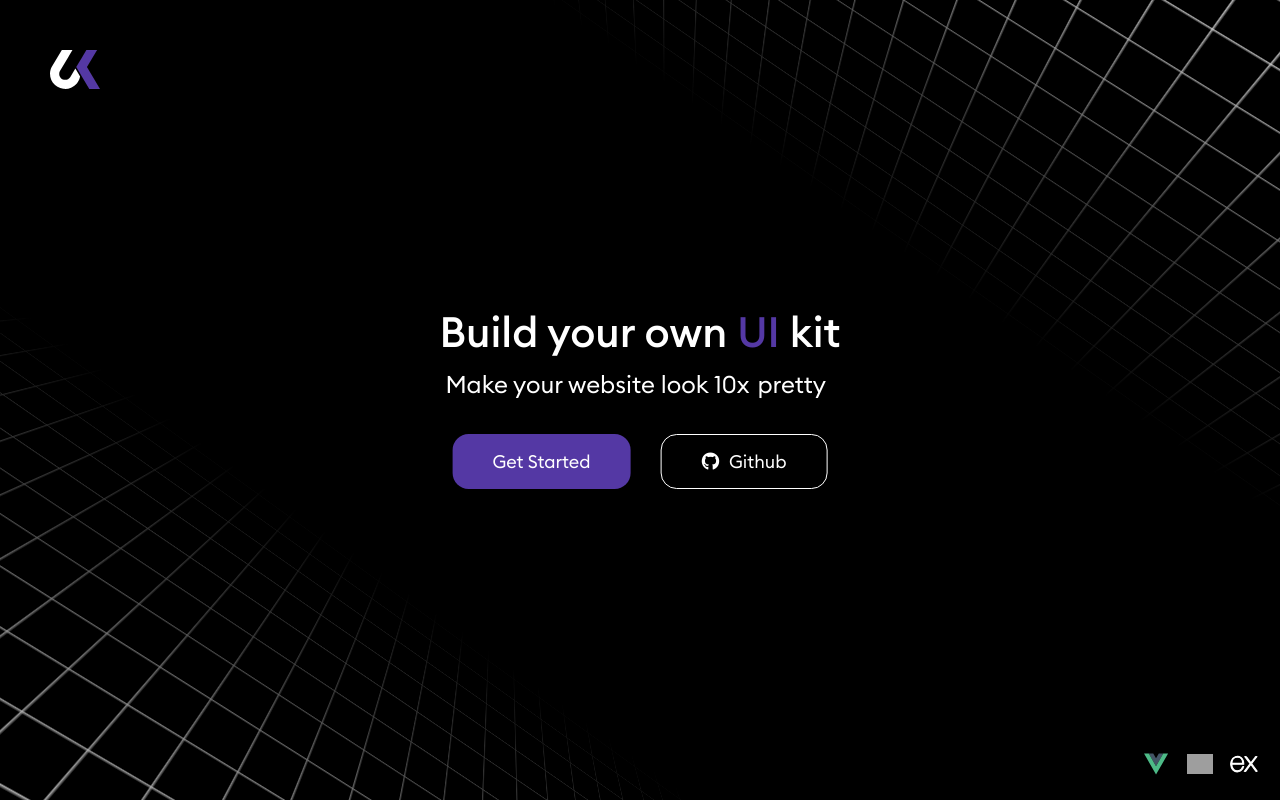
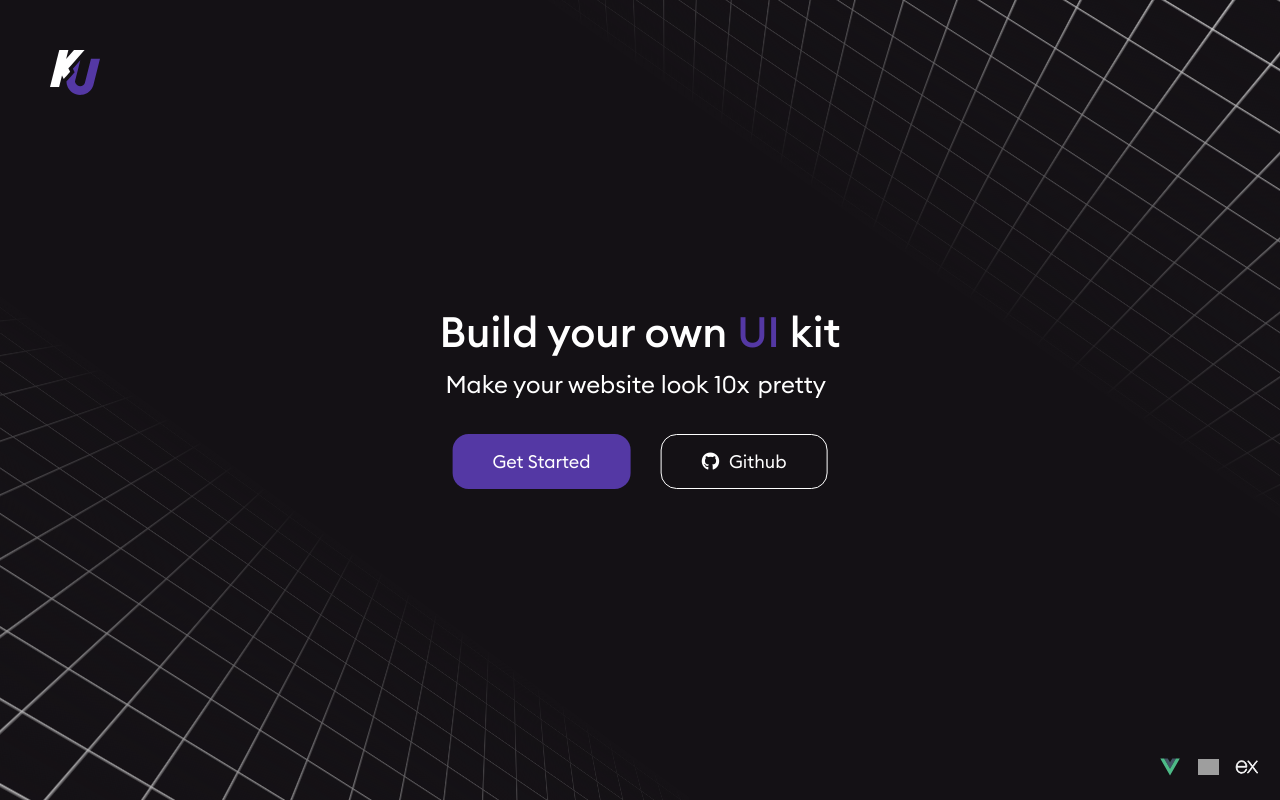
Before and after one commit to RitualCoder/kitui, a Vue app in the folder frontend/: page / in a window 1280 px wide. Shown: the top 800 px of the page. Built offline with nearby package versions, Linux system fonts and the light colour scheme; grey boxes are pictures that could not be loaded.

Commit message:
Mise à jour du logo sombre SVG et du style CSS du bouton secondaire

```diff
--- a/frontend/src/views/HomePage.vue
+++ b/frontend/src/views/HomePage.vue
@@ -37,9 +37,9 @@
     "
     class="icons"
   >
-    <img :src="vueIcon" alt="" style="width: 32px; cursor: pointer" />
-    <img :src="viteIcon" alt="" style="width: 26px; cursor: pointer" />
-    <img :src="expressIcon" alt="" style="width: 32px; cursor: pointer" />
+    <img :src="vueIcon" alt="" style="width: 26px; cursor: pointer" />
+    <img :src="viteIcon" alt="" style="width: 21px; cursor: pointer" />
+    <img :src="expressIcon" alt="" style="width: 26px; cursor: pointer" />
   </div>
 
   <div class="grid-container1">
@@ -85,7 +85,7 @@ html {
   width: 100%;
   height: 100%;
   overflow: hidden;
-  background-color: black;
+  background-color: #141115;
 }
 
 .middle-content {
@@ -144,7 +144,11 @@ html {
   top: 0;
   height: 100%;
   width: 100%;
-  background: linear-gradient(rgba(0, 0, 0, 1) 0%, rgba(0, 0, 0, 0.7) 50%, rgba(0, 0, 0, 0) 100%);
+  background: linear-gradient(
+    rgba(20, 17, 21, 1) 0%,
+    rgba(20, 17, 21, 0.7) 50%,
+    rgba(20, 17, 21, 0) 100%
+  );
 }
 
 @keyframes animateGrid1 {
@@ -181,7 +185,11 @@ html {
   bottom: 0;
   height: 100%;
   width: 100%;
-  background: linear-gradient(rgba(0, 0, 0, 0) 0%, rgba(0, 0, 0, 0.7) 50%, rgba(0, 0, 0, 1) 100%);
+  background: linear-gradient(
+    rgba(20, 17, 21, 0) 0%,
+    rgba(20, 17, 21, 0.7) 50%,
+    rgba(20, 17, 21, 1) 100%
+  );
 }
 
 @keyframes animateGrid2 {
```
Also changed, not shown: frontend/public/logos/logo-dark.svg.
